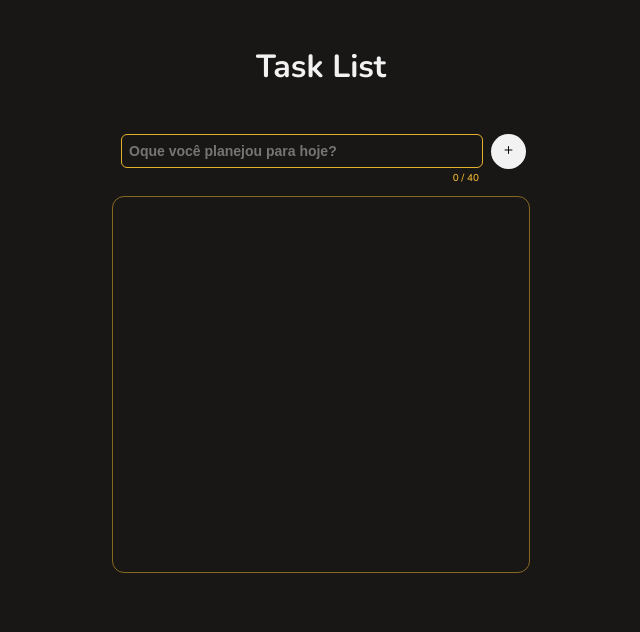
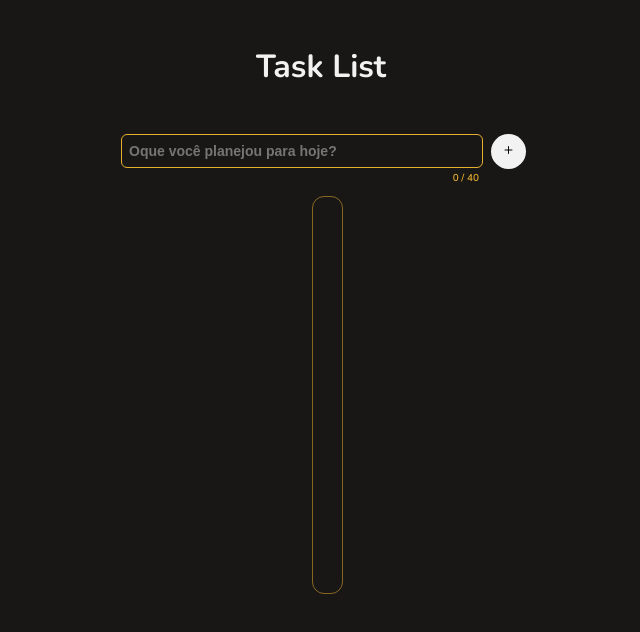
Before and after one commit to WesleySanchesBahia/task-list, an Angular app: page / in a window 1280 px wide. Shown: the top 632 px of the page, without its empty margins (319-959 px from the left). Built offline with nearby package versions, Linux system fonts and the light colour scheme.

Commit message:
Ajustando layout da tela

```diff
--- a/src/app/components/tasks/tasks.component.scss
+++ b/src/app/components/tasks/tasks.component.scss
@@ -55,8 +55,15 @@
   border-radius: 12px;
   border: 1px solid #e6af2e88;
   padding: 0.5rem;
-
-  max-height: 359px;
   overflow-y: auto;
   overflow-x: hidden;
+
+  @media (min-width: 768px) {
+    width: 80%;
+  }
+
+  @media (min-width: 1024px) {
+    width: 70%;
+    max-width: 1200px;
+  }
 }
```
Also changed, not shown: 1 other file (tests, documents, lock files or other folders).
